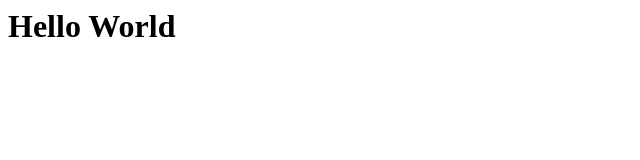
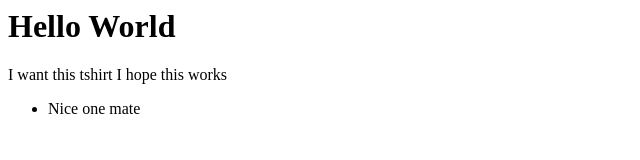
Before and after one commit to accountforhacktoberfest/totallynotforhacktoberfest, a plain HTML site: page index.html in a window 1280 px wide. Shown: the whole page, without its empty margins (0-640 px from the left). Drawn offline with Linux system fonts and the light colour scheme.

Commit message:
added a new paragraph and list
list likes me

```diff
--- a/index.html
+++ b/index.html
@@ -1 +1,5 @@
 <h1>Hello World</h1>
+<p>I want this tshirt I hope this works</p>
+<ul>
+  <li>Nice one mate</li>
+</ul>
```
